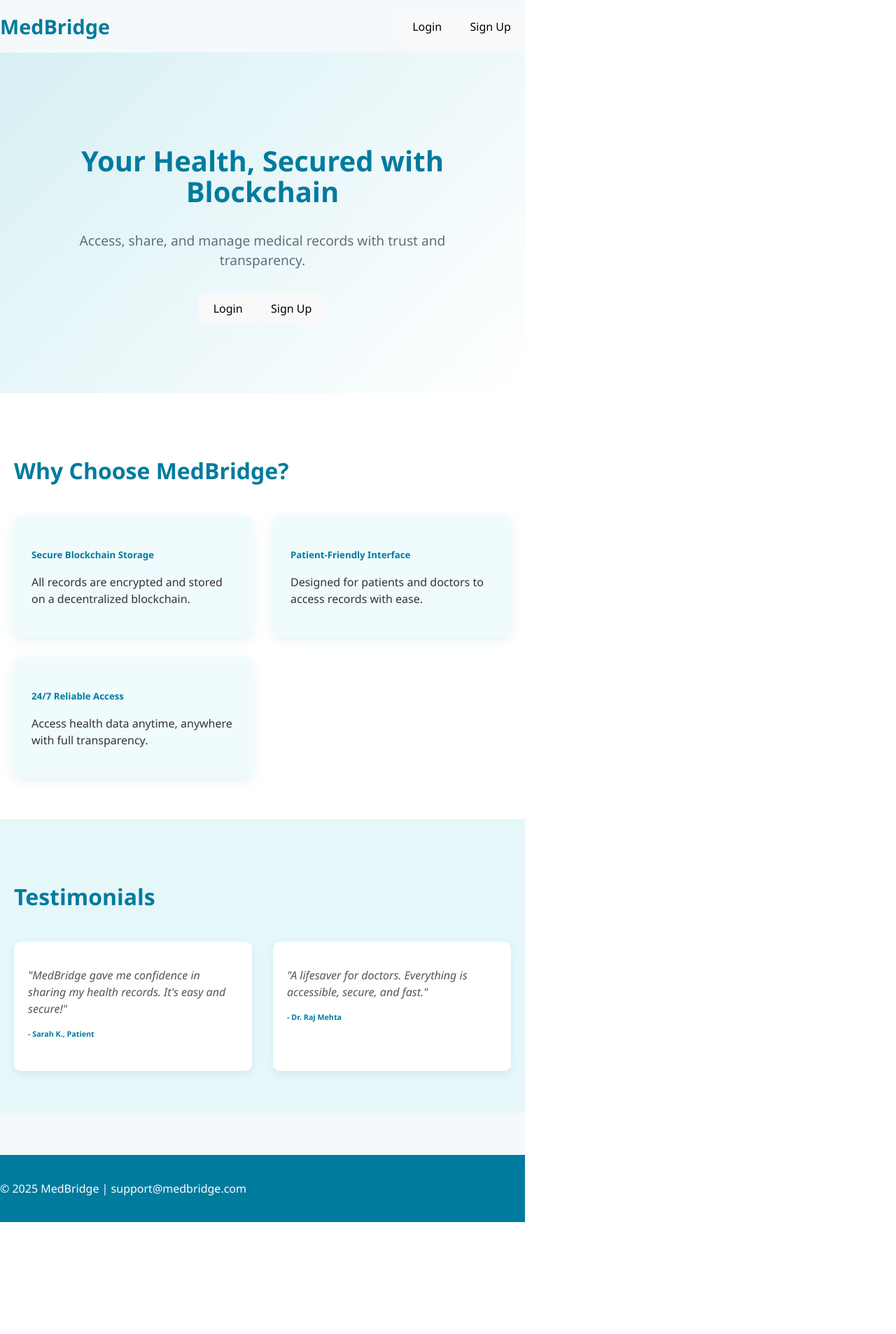
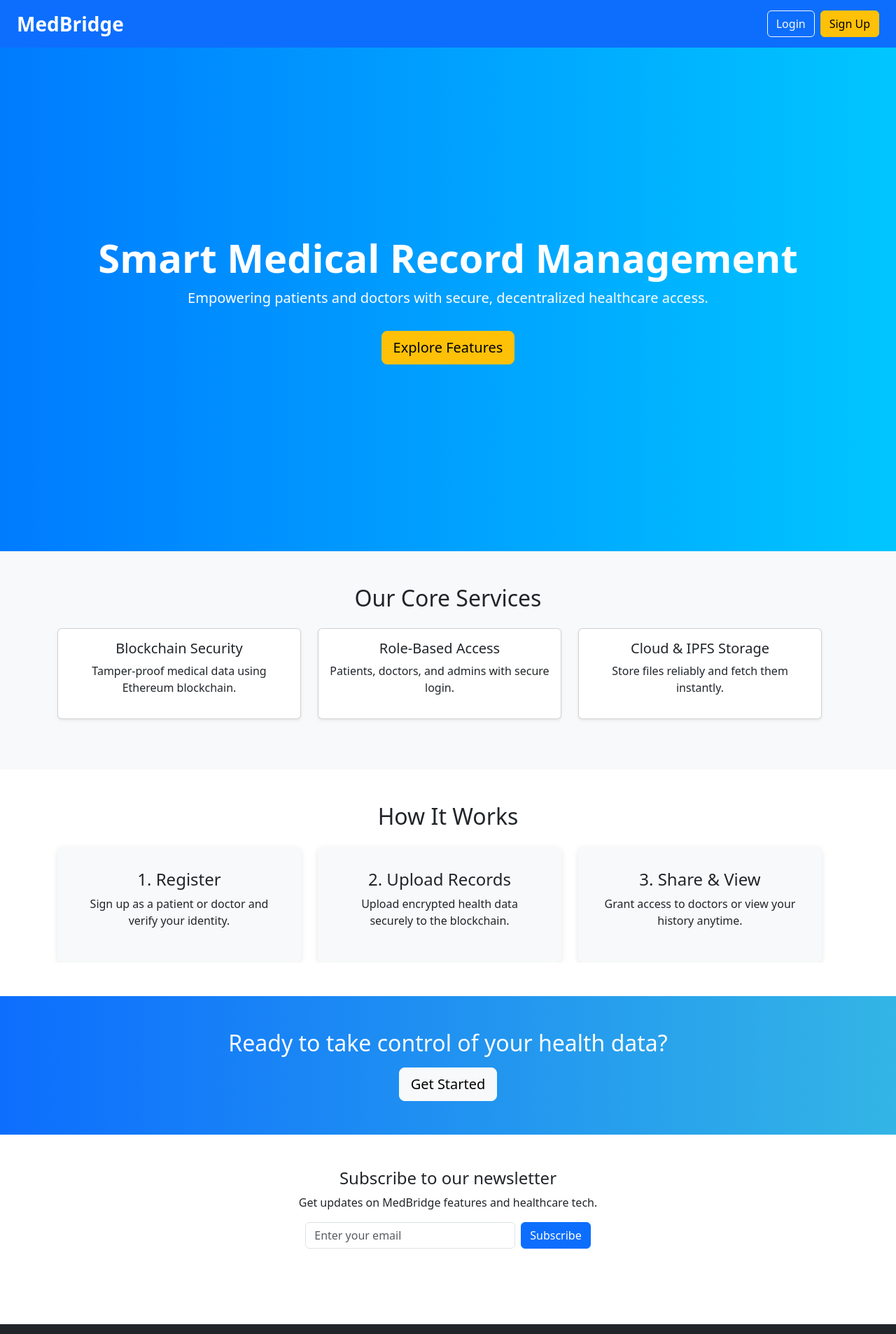
Before and after one commit to Parthahs19/MedBridge, a React (Vite) app in the folder medbridge-app/medbridge-client/: page / in a window 1280 px wide. Shown: the top 1907 px of the page at 70% size. Before the commit the page ends 1747 px from the top, so only its background shows below. Built offline with nearby package versions, Linux system fonts and the light colour scheme.

Commit message:
update Commit

```diff
--- a/medbridge-app/medbridge-client/package.json
+++ b/medbridge-app/medbridge-client/package.json
@@ -17,6 +17,7 @@
     "react": "^19.0.0",
     "react-chartjs-2": "^5.3.0",
     "react-dom": "^19.0.0",
+    "react-icons": "^5.5.0",
     "react-router-dom": "^7.5.0"
   },
   "devDependencies": {
--- a/medbridge-app/medbridge-client/src/App.jsx
+++ b/medbridge-app/medbridge-client/src/App.jsx
@@ -2,9 +2,12 @@
 import React from 'react';
 import { BrowserRouter as Router, Routes, Route } from 'react-router-dom';
 import Home from './pages/Home';
+import 'bootstrap/dist/css/bootstrap.min.css';
+import 'bootstrap/dist/js/bootstrap.bundle.min';
+
 // import Login from './pages/Login';
 // import Signup from './pages/Signup';
-// import Dashboard from './pages/Dashboard';
+import Dashboard from './pages/Dashboard';
 import { motion } from 'framer-motion';
 
 function App() {
@@ -18,8 +21,8 @@ function App() {
         <Routes>
           <Route path="/" element={<Home />} />
           {/* <Route path="/login" element={<Login />} />
-          <Route path="/signup" element={<Signup />} />
-          <Route path="/dashboard" element={<Dashboard />} /> */}
+          <Route path="/signup" element={<Signup />} />*/
+          <Route path="/dashboard" element={<Dashboard />} /> }
         </Routes>
       </motion.div>
     </Router>
--- /dev/null
+++ b/medbridge-app/medbridge-client/src/pages/Dashboard.css
@@ -0,0 +1,91 @@
+.dashboard-container {
+    display: flex;
+    min-height: 100vh;
+    font-family: 'Segoe UI', sans-serif;
+    width: 100%; /* Ensure it takes the full width */
+    margin: 0; /* Remove any margin that might be causing extra space */
+  }
+
+  .sidebar {
+    width: 220px;
+    background-color: #002244;
+    color: white;
+    padding: 1.5rem;
+    height: 100vh; /* Ensure sidebar covers the full vertical height */
+    position: fixed; /* Fix the sidebar to the left */
+    top: 0;
+    left: 0;
+    z-index: 10;
+  }
+
+  .main-content {
+    flex-grow: 1;
+    padding: 2rem;
+    background-color: #f5f7fb;
+    margin-left: 220px; /* Offset the content to the right of the sidebar */
+    min-height: 100vh; /* Ensure the main content takes up full height */
+    box-sizing: border-box; /* Prevent padding from affecting width */
+  }
+
+  .dashboard-header {
+    display: flex;
+    justify-content: space-between;
+    align-items: center;
+  }
+
+  .badge {
+    padding: 6px 12px;
+    border-radius: 12px;
+    font-weight: 500;
+    color: white;
+  }
+
+  .badge.admin {
+    background-color: #dc3545;
+  }
+
+  .badge.doctor {
+    background-color: #28a745;
+  }
+
+  .badge.patient {
+    background-color: #17a2b8;
+  }
+
+  .widget-card {
+    padding: 1.5rem;
+    margin: 0.5rem 0;
+    border-radius: 12px;
+    text-align: center;
+    box-shadow: 0 0 8px rgba(0, 0, 0, 0.1);
+  }
+
+  .widget-card h5 {
+    margin-top: 0.75rem;
+    font-size: 1.1rem;
+  }
+
+  .sidebar-menu {
+    list-style: none;
+    padding: 0;
+  }
+
+  .sidebar-menu li {
+    margin: 1rem 0;
+    cursor: pointer;
+    transition: 0.3s;
+  }
+
+  .sidebar-menu li:hover {
+    color: #ffc107;
+  }
+
+  .sidebar-menu li.active {
+    color: #ffc107;
+    background-color: #003366;
+  }
+
+  .sidebar-menu li a {
+    text-decoration: none;
+    color: inherit;
+  }
--- a/medbridge-app/medbridge-client/src/pages/Dashboard.jsx
+++ b/medbridge-app/medbridge-client/src/pages/Dashboard.jsx
@@ -1,37 +1,83 @@
-// src/pages/Dashboard.js
-import React, { useEffect, useState } from 'react';
-import { useHistory } from 'react-router-dom';
-import axios from '../utils/axiosInstance'; // Import the axios instance with interceptors
+import React, { useState } from 'react';
+import './Dashboard.css';
+import { FaUserMd, FaUserInjured, FaFileMedical, FaSignOutAlt } from 'react-icons/fa';
+import { Link, Routes, Route } from 'react-router-dom';
+import Records from './Records'; // You can create these components
+import Patients from './Patients';
+import Settings from './Settings';
 
 const Dashboard = () => {
-  const [userData, setUserData] = useState(null);
-  const history = useHistory();
+  const [user, setUser] = useState({ name: "Dr. Smith", role: "Doctor" });
+  const [activeSection, setActiveSection] = useState("dashboard");
 
-  useEffect(() => {
-    const token = localStorage.getItem('token');
-    if (!token) {
-      history.push('/login'); // Redirect if no token
-    } else {
-      axios.get('/user/profile') // Fetch user profile from protected route
-        .then(res => setUserData(res.data))
-        .catch(() => history.push('/login')); // Redirect if token is invalid
-    }
-  }, [history]);
+  const logout = () => {
+    localStorage.clear();
+    window.location.href = '/';
+  };
 
   return (
-    <div className="p-6">
-      <h2 className="text-3xl font-bold">Dashboard</h2>
-      <div className="mt-6">
-        {userData ? (
-          <div>
-            <h3 className="text-xl">Welcome, {userData.name}</h3>
-            <p>Email: {userData.email}</p>
-            {/* Add more user-specific details here */}
+    <div className="dashboard-container">
+      <aside className="sidebar">
+        <h2 className="logo">MedBridge</h2>
+        <ul className="sidebar-menu">
+          <li
+            className={activeSection === "dashboard" ? "active" : ""}
+            onClick={() => setActiveSection("dashboard")}
+          >
+            <Link to="/dashboard">Dashboard</Link>
+          </li>
+          <li
+            className={activeSection === "records" ? "active" : ""}
+            onClick={() => setActiveSection("records")}
+          >
+            <Link to="/records">Records</Link>
+          </li>
+          <li
+            className={activeSection === "patients" ? "active" : ""}
+            onClick={() => setActiveSection("patients")}
+          >
+            <Link to="/patients">Patients</Link>
+          </li>
+          <li
+            className={activeSection === "settings" ? "active" : ""}
+            onClick={() => setActiveSection("settings")}
+          >
+            <Link to="/settings">Settings</Link>
+          </li>
+          <li onClick={logout}><FaSignOutAlt /> Logout</li>
+        </ul>
+      </aside>
+
+      <main className="main-content">
+        <header className="dashboard-header">
+          <h3>Welcome, {user.name}</h3>
+          <span className={`badge ${user.role.toLowerCase()}`}>{user.role}</span>
+        </header>
+
+        <section className="dashboard-widgets row">
+          <div className="col-md-3 widget-card bg-primary text-white">
+            <FaUserInjured /> <h5>Total Patients</h5> <p>124</p>
           </div>
-        ) : (
-          <p>Loading user data...</p>
-        )}
-      </div>
+          <div className="col-md-3 widget-card bg-success text-white">
+            <FaUserMd /> <h5>Doctors</h5> <p>22</p>
+          </div>
+          <div className="col-md-3 widget-card bg-info text-white">
+            <FaFileMedical /> <h5>Medical Records</h5> <p>560+</p>
+          </div>
+          <div className="col-md-3 widget-card bg-warning text-white">
+            <h5>Appointments Today</h5> <p>17</p>
+          </div>
+        </section>
+
+        <section className="dashboard-section mt-4">
+          <Routes>
+            <Route path="dashboard" element={<h4>Dashboard Overview</h4>} />
+            <Route path="records" element={<Records />} />
+            <Route path="patients" element={<Patients />} />
+            <Route path="settings" element={<Settings />} />
+          </Routes>
+        </section>
+      </main>
     </div>
   );
 };
--- a/medbridge-app/medbridge-client/src/pages/Home.css
+++ b/medbridge-app/medbridge-client/src/pages/Home.css
@@ -1,3 +1,21 @@
+/* Prevent horizontal scroll */
+body, html {
+  margin: 0;
+  padding: 0;
+  overflow-x: hidden;
+}
+
+/* Ensure the main sections don't overflow */
+.container, .row {
+  max-width: 100%;
+  overflow-x: hidden;
+}
+
+.hero-section {
+  width: 100vw; /* ensures it doesn't go beyond the viewport */
+  overflow-x: hidden;
+}
+
 .home-container {
     font-family: 'Segoe UI', sans-serif;
     color: #333;
@@ -121,3 +139,29 @@
     padding: 20px 0;
     margin-top: 60px;
   }
+
+  .hero-section {
+    background: linear-gradient(to right, #007bff, #00c6ff);
+    height: 90vh;
+    padding: 3rem;
+  }
+
+  .step-card {
+    background: #f8f9fa;
+    padding: 2rem;
+    border-radius: 8px;
+    box-shadow: 0 2px 8px rgba(0,0,0,0.1);
+  }
+
+  .newsletter-section input {
+    max-width: 300px;
+  }
+
+  .cta-section {
+    background: linear-gradient(to right, #0d6efd, #33b5e5);
+  }
+
+  .footer a {
+    text-decoration: none;
+    color: #ffc107;
+  }
--- a/medbridge-app/medbridge-client/src/pages/Home.jsx
+++ b/medbridge-app/medbridge-client/src/pages/Home.jsx
@@ -1,106 +1,176 @@
 import React, { useState } from 'react';
-import { Link } from 'react-router-dom';
-import { motion } from 'framer-motion';
-import LoginModal from '../components/LoginModal';
-import SignupModal from '../components/SignupModal';
 import './Home.css';
+import 'bootstrap/dist/css/bootstrap.min.css';
+import 'bootstrap/dist/js/bootstrap.bundle.min';
+import { useNavigate } from 'react-router-dom';
 
 const Home = () => {
-  const [showLogin, setShowLogin] = useState(false);
-  const [showSignup, setShowSignup] = useState(false);
+  const navigate = useNavigate();
 
+  const [loginEmail, setLoginEmail] = useState('');
+  const [loginPassword, setLoginPassword] = useState('');
+  const [loginError, setLoginError] = useState('');
+
+  const handleLogin = () => {
+    // Hardcoded credentials for validation
+    const validEmail = 'test@example.com';
+    const validPassword = 'password123';
+
+    if (loginEmail === validEmail && loginPassword === validPassword) {
+      // Successful login
+      setLoginError('');
+      navigate('/dashboard'); // Redirect to dashboard
+      alert('Login successful! Redirecting to dashboard...');
+    } else {
+      // Invalid credentials
+      setLoginError('Invalid email or password. Please try again.');
+    }
+  };
   return (
-    <div className="home-container">
-      {/* Navbar */}
-      <nav className="navbar bg-white shadow-sm">
-        <div className="container nav-inner">
-          <Link to="/" className="logo">MedBridge</Link>
-          <div>
-            <button className="btn btn-outline-primary me-2" onClick={() => setShowLogin(true)}>Login</button>
-            <button className="btn btn-primary" onClick={() => setShowSignup(true)}>Sign Up</button>
-          </div>
+    <>
+      {/* Header */}
+      <nav className="navbar navbar-expand-lg navbar-dark bg-primary px-4">
+        <a className="navbar-brand fw-bold fs-3" href="#">MedBridge</a>
+        <div className="ms-auto">
+          <button className="btn btn-outline-light me-2" data-bs-toggle="modal" data-bs-target="#loginModal">Login</button>
+          <button className="btn btn-warning" data-bs-toggle="modal" data-bs-target="#signupModal">Sign Up</button>
         </div>
       </nav>
 
       {/* Hero Section */}
-      <section className="hero">
-        <motion.div
-          className="hero-content"
-          initial={{ opacity: 0, y: 30 }}
-          animate={{ opacity: 1, y: 0 }}
-          transition={{ duration: 1 }}
-        >
-          <h1 className="hero-title">Your Health, Secured with Blockchain</h1>
-          <p className="hero-subtitle">Access, share, and manage medical records with trust and transparency.</p>
-          <div className="hero-buttons">
-            <button className="btn btn-primary me-3" onClick={() => setShowLogin(true)}>Login</button>
-            <button className="btn btn-outline-primary" onClick={() => setShowSignup(true)}>Sign Up</button>
-          </div>
-        </motion.div>
+      <section className="hero-section d-flex align-items-center text-white text-center">
+        <div className="container">
+          <h1 className="display-4 fw-bold">Smart Medical Record Management</h1>
+          <p className="lead">Empowering patients and doctors with secure, decentralized healthcare access.</p>
+          <a href="#features" className="btn btn-warning btn-lg mt-3">Explore Features</a>
+        </div>
       </section>
 
-      {/* Features */}
-      <section className="features-section">
-        <div className="container text-center">
-          <h2 className="section-title">Why Choose MedBridge?</h2>
-          <div className="features-grid">
+      {/* Services Section */}
+      <section className="py-5 bg-light text-center">
+        <div className="container">
+          <h2 className="mb-4">Our Core Services</h2>
+          <div className="row">
             {[
-              {
-                title: "Secure Blockchain Storage",
-                desc: "All records are encrypted and stored on a decentralized blockchain."
-              },
-              {
-                title: "Patient-Friendly Interface",
-                desc: "Designed for patients and doctors to access records with ease."
-              },
-              {
-                title: "24/7 Reliable Access",
-                desc: "Access health data anytime, anywhere with full transparency."
-              }
-            ].map((item, i) => (
-              <motion.div
-                key={i}
-                className="feature-card"
-                initial={{ opacity: 0, y: 20 }}
-                animate={{ opacity: 1, y: 0 }}
-                transition={{ duration: 0.6, delay: 0.3 + i * 0.2 }}
-              >
-                <h5>{item.title}</h5>
-                <p>{item.desc}</p>
-              </motion.div>
+              { icon: 'bi-lock', title: 'Blockchain Security', desc: 'Tamper-proof medical data using Ethereum blockchain.' },
+              { icon: 'bi-person-check', title: 'Role-Based Access', desc: 'Patients, doctors, and admins with secure login.' },
+              { icon: 'bi-cloud-upload', title: 'Cloud & IPFS Storage', desc: 'Store files reliably and fetch them instantly.' },
+            ].map((s, i) => (
+              <div className="col-md-4 mb-4" key={i}>
+                <div className="card shadow-sm h-100">
+                  <div className="card-body">
+                    <i className={`bi ${s.icon} fs-1 text-primary mb-3`}></i>
+                    <h5>{s.title}</h5>
+                    <p>{s.desc}</p>
+                  </div>
+                </div>
+              </div>
             ))}
           </div>
         </div>
       </section>
 
-      {/* Testimonials */}
-      <section className="testimonials-section">
+      {/* How It Works */}
+      <section className="py-5" id="how-it-works">
         <div className="container text-center">
-          <h2 className="section-title">Testimonials</h2>
-          <div className="testimonials-grid">
-            <div className="testimonial">
-              <p>"MedBridge gave me confidence in sharing my health records. It's easy and secure!"</p>
-              <h6>- Sarah K., Patient</h6>
+          <h2 className="mb-4">How It Works</h2>
+          <div className="row g-4">
+            <div className="col-md-4">
+              <div className="step-card">
+                <h4>1. Register</h4>
+                <p>Sign up as a patient or doctor and verify your identity.</p>
+              </div>
             </div>
-            <div className="testimonial">
-              <p>"A lifesaver for doctors. Everything is accessible, secure, and fast."</p>
-              <h6>- Dr. Raj Mehta</h6>
+            <div className="col-md-4">
+              <div className="step-card">
+                <h4>2. Upload Records</h4>
+                <p>Upload encrypted health data securely to the blockchain.</p>
+              </div>
+            </div>
+            <div className="col-md-4">
+              <div className="step-card">
+                <h4>3. Share & View</h4>
+                <p>Grant access to doctors or view your history anytime.</p>
+              </div>
             </div>
           </div>
         </div>
       </section>
 
+      {/* Call to Action */}
+      <section className="cta-section py-5 bg-primary text-white text-center">
+        <div className="container">
+          <h2 className="mb-3">Ready to take control of your health data?</h2>
+          <button className="btn btn-light btn-lg" data-bs-toggle="modal" data-bs-target="#signupModal">Get Started</button>
+        </div>
+      </section>
+
+      {/* Newsletter */}
+      <section className="newsletter-section py-5 text-center">
+        <div className="container">
+          <h4>Subscribe to our newsletter</h4>
+          <p>Get updates on MedBridge features and healthcare tech.</p>
+          <div className="d-flex justify-content-center">
+            <input type="email" className="form-control w-50 me-2" placeholder="Enter your email" />
+            <button className="btn btn-primary">Subscribe</button>
+          </div>
+        </div>
+      </section>
+
       {/* Footer */}
-      <footer className="footer">
-        <div className="container text-center">
-          <p>&copy; 2025 MedBridge | support@medbridge.com</p>
-        </div>
+      <footer className="footer bg-dark text-white text-center py-3">
+        &copy; 2025 MedBridge. Built with ❤️ for better healthcare.
+        <a href="#top" className="btn btn-outline-light btn-sm ms-3">Back to top</a>
       </footer>
 
-      {/* Modals */}
-      <LoginModal showModal={showLogin} closeModal={() => setShowLogin(false)} />
-      <SignupModal showModal={showSignup} closeModal={() => setShowSignup(false)} />
-    </div>
+  {/* Login Modal */}
+  <div className="modal fade" id="loginModal" tabIndex="-1" aria-labelledby="loginModalLabel" aria-hidden="true">
+        <div className="modal-dialog">
+          <div className="modal-content p-3">
+            <div className="modal-header">
+              <h5 className="modal-title" id="loginModalLabel">Login</h5>
+              <button type="button" className="btn-close" data-bs-dismiss="modal" aria-label="Close"></button>
+            </div>
+            <div className="modal-body">
+              <input
+                type="email"
+                className="form-control mb-3"
+                placeholder="Email"
+                value={loginEmail}
+                onChange={(e) => setLoginEmail(e.target.value)}
+              />
+              <input
+                type="password"
+                className="form-control mb-3"
+                placeholder="Password"
+                value={loginPassword}
+                onChange={(e) => setLoginPassword(e.target.value)}
+              />
+              {loginError && <div className="text-danger mb-3">{loginError}</div>}
+              <button className="btn btn-primary w-100" onClick={handleLogin}>Login</button>
+            </div>
+          </div>
+        </div>
+      </div>
+
+      {/* Signup Modal */}
+      <div className="modal fade" id="signupModal" tabIndex="-1" aria-labelledby="signupModalLabel" aria-hidden="true">
+        <div className="modal-dialog">
+          <div className="modal-content p-3">
+            <div className="modal-header">
+              <h5 className="modal-title" id="signupModalLabel">Sign Up</h5>
+              <button type="button" className="btn-close" data-bs-dismiss="modal" aria-label="Close"></button>
+            </div>
+            <div className="modal-body">
+              <input type="text" className="form-control mb-3" placeholder="Full Name" />
+              <input type="email" className="form-control mb-3" placeholder="Email" />
+              <input type="password" className="form-control mb-3" placeholder="Password" />
+              <button className="btn btn-warning w-100">Create Account</button>
+            </div>
+          </div>
+        </div>
+      </div>
+    </>
   );
 };
 
--- /dev/null
+++ b/medbridge-app/medbridge-client/src/pages/Patients.jsx
@@ -0,0 +1,12 @@
+import React from 'react';
+
+const Patients = () => {
+  return (
+    <div>
+      <h4>Patients</h4>
+      <p>Manage your patient list here...</p>
+    </div>
+  );
+};
+
+export default Patients;
--- /dev/null
+++ b/medbridge-app/medbridge-client/src/pages/Records.jsx
@@ -0,0 +1,35 @@
+import React from 'react';
+
+const Records = () => {
+  return (
+    <div>
+      <h4>Medical Records</h4>
+      <table className="table table-hover table-bordered">
+        <thead className="table-dark">
+          <tr>
+            <th>Patient</th>
+            <th>Doctor</th>
+            <th>Date</th>
+            <th>Record Type</th>
+          </tr>
+        </thead>
+        <tbody>
+          <tr>
+            <td>John Doe</td>
+            <td>Dr. Smith</td>
+            <td>2025-04-11</td>
+            <td>Lab Report</td>
+          </tr>
+          <tr>
+            <td>Jane Roe</td>
+            <td>Dr. Adams</td>
+            <td>2025-04-10</td>
+            <td>Scan</td>
+          </tr>
+        </tbody>
+      </table>
+    </div>
+  );
+};
+
+export default Records;
--- /dev/null
+++ b/medbridge-app/medbridge-client/src/pages/Settings.jsx
@@ -0,0 +1,12 @@
+import React from 'react';
+
+const Settings = () => {
+  return (
+    <div>
+      <h4>Settings</h4>
+      <p>Configure your preferences here...</p>
+    </div>
+  );
+};
+
+export default Settings;
```
Also changed, not shown: medbridge-app/medbridge-client/src/components/LoginModal.jsx (+25 -5 lines), 1 other file (tests, documents, lock files or other folders).
